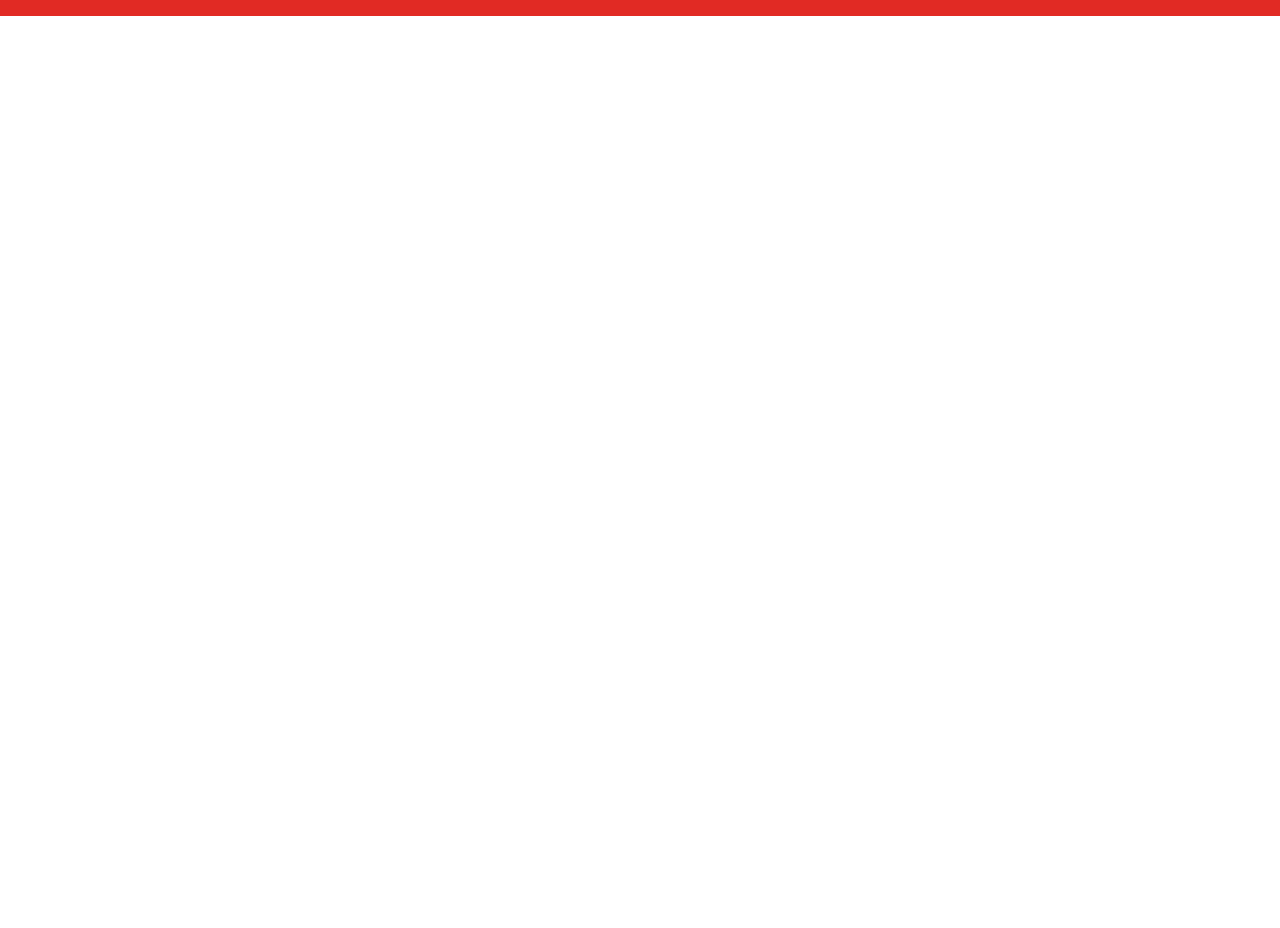
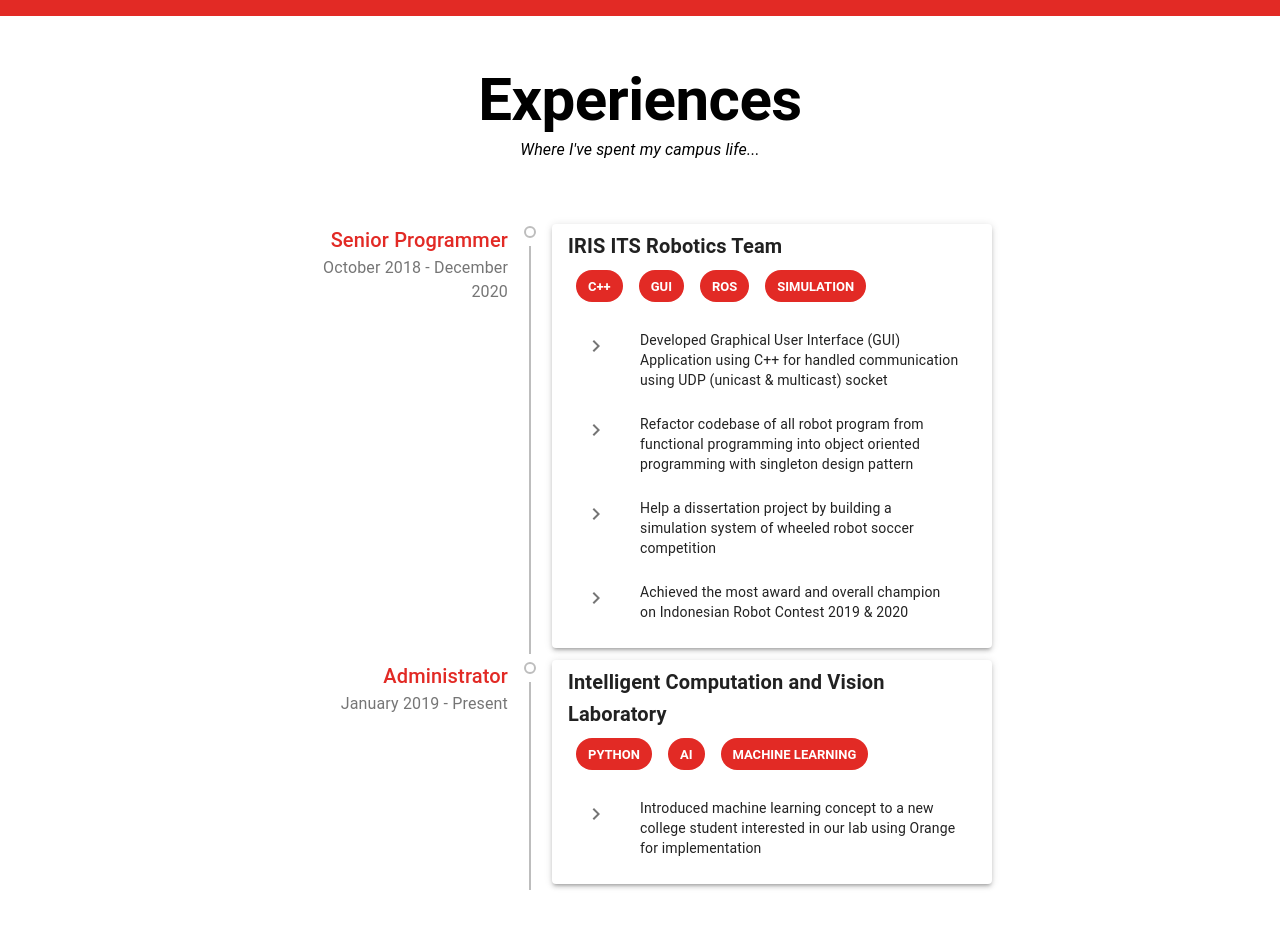
Before and after one commit to fandykun/portfolio, a React (Create React App) app: page / in a window 1280 px wide. Shown: the part 1820-2748 px from the top of the page. Before the commit the page ends 1836 px from the top, so only its background shows below. Built offline with nearby package versions, Linux system fonts and the light colour scheme.

Commit message:
add experiences

```diff
--- a/src/App.tsx
+++ b/src/App.tsx
@@ -2,13 +2,14 @@ import React from "react";
 
 import Home from "./containers/Home";
 import About from "./containers/About";
+import Experiences from "./containers/Experiences";
 
 function App() {
   return (
     <React.Fragment>
       <Home />
       <About />
-      {/* <Footer /> */}
+      <Experiences />
     </React.Fragment>
   );
 }
--- a/src/containers/Experiences.tsx
+++ b/src/containers/Experiences.tsx
@@ -1,5 +1,227 @@
 import React from "react";
+import { makeStyles } from "@material-ui/core/styles";
+import Timeline from "@material-ui/lab/Timeline";
+import TimelineItem from "@material-ui/lab/TimelineItem";
+import TimelineSeparator from "@material-ui/lab/TimelineSeparator";
+import TimelineConnector from "@material-ui/lab/TimelineConnector";
+import TimelineContent from "@material-ui/lab/TimelineContent";
+import TimelineOppositeContent from "@material-ui/lab/TimelineOppositeContent";
+import TimelineDot from "@material-ui/lab/TimelineDot";
+import List from "@material-ui/core/List";
+import ListItem, { ListItemProps } from "@material-ui/core/ListItem";
+import ListItemIcon from "@material-ui/core/ListItemIcon";
+import ListItemText from "@material-ui/core/ListItemText";
+import Paper from "@material-ui/core/Paper";
+import Typography from "@material-ui/core/Typography";
+import { Box, Chip, Grid } from "@material-ui/core";
+import ChevronRightIcon from "@material-ui/icons/ChevronRight";
 
-function Experiences() {}
+const useStyles = makeStyles((theme) => ({
+  root: {
+    flexGrow: 1,
+    padding: "3rem 0",
+  },
+  paper: {
+    padding: "6px 16px",
+    "&:hover": {
+      cursor: "pointer",
+      boxShadow: "1px 8px 12px grey",
+      WebkitTransition: "box-shadow .2s ease-in",
+    },
+  },
+  secondaryTail: {
+    backgroundColor: theme.palette.secondary.main,
+  },
+  oppositeContent: {
+    flex: 0.5,
+  },
+  gridContainer: {
+    padding: "2rem 64px",
+  },
+  mainColor: {
+    color: "#e22a25",
+  },
+  experienceChip: {
+    margin: "0.5rem 0.5rem",
+    color: "#ffffff",
+    backgroundColor: "#e22a25",
+    fontWeight: 700,
+    textTransform: "uppercase",
+  },
+}));
 
-export default Experiences;
+export default function Experiences() {
+  const classes = useStyles();
+
+  return (
+    <Grid container className={classes.root} spacing={0} id="experiences">
+      <Grid item xs={12}>
+        <Grid container justify="center">
+          <Grid item>
+            <Typography variant="h2" component="h3">
+              <Box fontWeight="fontWeightBold">Experiences</Box>
+            </Typography>
+            <Typography variant="subtitle1" component="span">
+              <Box textAlign="center" fontStyle="italic">
+                Where I've spent my campus life...
+              </Box>
+            </Typography>
+          </Grid>
+        </Grid>
+      </Grid>
+
+      <Grid item xs={12}>
+        <Grid container className={classes.gridContainer} justify="center">
+          <Grid item lg={8} md={12}>
+            <Timeline align="left">
+              <TimelineItem>
+                <TimelineOppositeContent className={classes.oppositeContent}>
+                  <Typography variant="h6" className={classes.mainColor}>
+                    Senior Programmer
+                  </Typography>
+                  <Typography variant="body1" color="textSecondary">
+                    October 2018 - December 2020
+                  </Typography>
+                </TimelineOppositeContent>
+                <TimelineSeparator>
+                  <TimelineDot variant="outlined" />
+                  <TimelineConnector />
+                </TimelineSeparator>
+                <TimelineContent>
+                  <Paper elevation={3} className={classes.paper}>
+                    <Typography variant="h6" component="span">
+                      <Box fontWeight="fontWeightBold">
+                        IRIS ITS Robotics Team
+                      </Box>
+                    </Typography>
+                    <Chip label="C++" className={classes.experienceChip} />
+                    <Chip label="GUI" className={classes.experienceChip} />
+                    <Chip label="ROS" className={classes.experienceChip} />
+                    <Chip
+                      label="Simulation"
+                      className={classes.experienceChip}
+                    />
+                    <List>
+                      <ListItem button alignItems="flex-start">
+                        <ListItemIcon>
+                          <ChevronRightIcon />
+                        </ListItemIcon>
+                        <ListItemText
+                          primary={
+                            <Typography variant="body2">
+                              <Box>
+                                Developed Graphical User Interface (GUI)
+                                Application using C++ for handled communication
+                                using UDP (unicast & multicast) socket
+                              </Box>
+                            </Typography>
+                          }
+                        />
+                      </ListItem>
+                      <ListItem button alignItems="flex-start">
+                        <ListItemIcon>
+                          <ChevronRightIcon />
+                        </ListItemIcon>
+                        <ListItemText
+                          primary={
+                            <Typography variant="body2">
+                              <Box>
+                                Refactor codebase of all robot program from
+                                functional programming into object oriented
+                                programming with singleton design pattern
+                              </Box>
+                            </Typography>
+                          }
+                        />
+                      </ListItem>
+                      <ListItem button alignItems="flex-start">
+                        <ListItemIcon>
+                          <ChevronRightIcon />
+                        </ListItemIcon>
+                        <ListItemText
+                          primary={
+                            <Typography variant="body2">
+                              <Box>
+                                Help a dissertation project by building a
+                                simulation system of wheeled robot soccer
+                                competition
+                              </Box>
+                            </Typography>
+                          }
+                        />
+                      </ListItem>
+                      <ListItem button alignItems="flex-start">
+                        <ListItemIcon>
+                          <ChevronRightIcon />
+                        </ListItemIcon>
+                        <ListItemText
+                          primary={
+                            <Typography variant="body2">
+                              <Box>
+                                Achieved the most award and overall champion on
+                                Indonesian Robot Contest 2019 & 2020
+                              </Box>
+                            </Typography>
+                          }
+                        />
+                      </ListItem>
+                    </List>
+                  </Paper>
+                </TimelineContent>
+              </TimelineItem>
+
+              <TimelineItem>
+                <TimelineOppositeContent className={classes.oppositeContent}>
+                  <Typography variant="h6" className={classes.mainColor}>
+                    Administrator
+                  </Typography>
+                  <Typography variant="body1" color="textSecondary">
+                    January 2019 - Present
+                  </Typography>
+                </TimelineOppositeContent>
+                <TimelineSeparator>
+                  <TimelineDot variant="outlined" />
+                  <TimelineConnector />
+                </TimelineSeparator>
+                <TimelineContent>
+                  <Paper elevation={3} className={classes.paper}>
+                    <Typography variant="h6" component="span">
+                      <Box fontWeight="fontWeightBold">
+                        Intelligent Computation and Vision Laboratory
+                      </Box>
+                    </Typography>
+                    <Chip label="Python" className={classes.experienceChip} />
+                    <Chip label="AI" className={classes.experienceChip} />
+                    <Chip
+                      label="Machine Learning"
+                      className={classes.experienceChip}
+                    />
+
+                    <List>
+                      <ListItem button alignItems="flex-start">
+                        <ListItemIcon>
+                          <ChevronRightIcon />
+                        </ListItemIcon>
+                        <ListItemText
+                          primary={
+                            <Typography variant="body2">
+                              <Box>
+                                Introduced machine learning concept to a new
+                                college student interested in our lab using
+                                Orange for implementation
+                              </Box>
+                            </Typography>
+                          }
+                        />
+                      </ListItem>
+                    </List>
+                  </Paper>
+                </TimelineContent>
+              </TimelineItem>
+            </Timeline>
+          </Grid>
+        </Grid>
+      </Grid>
+    </Grid>
+  );
+}
```
